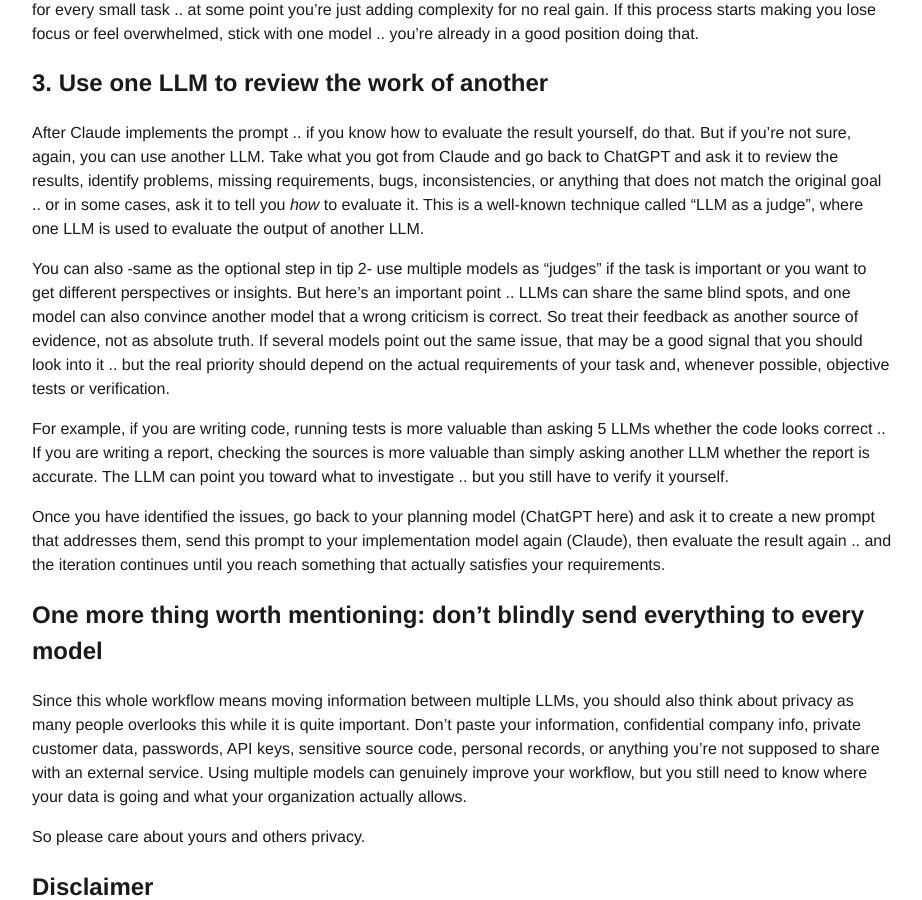
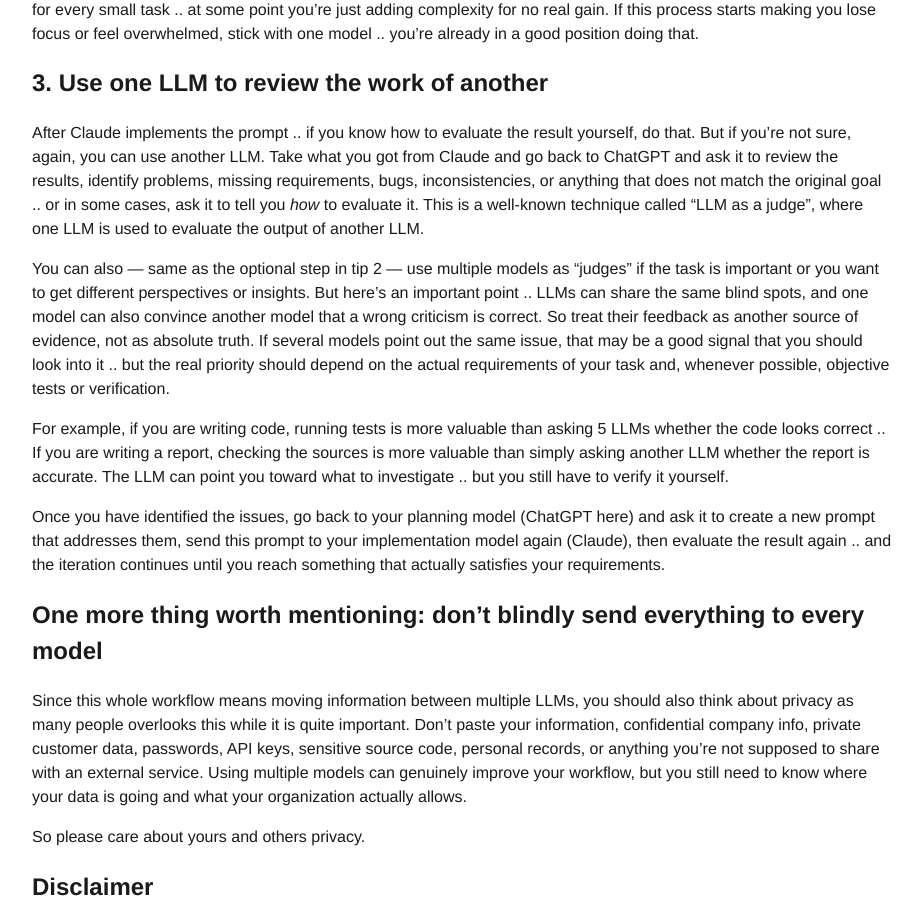
Before and after one commit to MohamedMohy10/blog, a Jekyll site: the page built from _posts/2026-07-30-How-to-Get-Better-Results-from-LLMs-:-3-practical-Tips.md, in a window 1280 px wide and 900 px high, scrolled down 1865 px. Shown: the whole window, without its empty margins (178-1100 px from the left). Built offline with Jekyll 4.4.1, drawn with Linux system fonts in a browser that asks for light colours.

```diff
--- a/_posts/2026-07-30-How-to-Get-Better-Results-from-LLMs-:-3-practical-Tips.md
+++ b/_posts/2026-07-30-How-to-Get-Better-Results-from-LLMs-:-3-practical-Tips.md
@@ -51,7 +51,7 @@ If this process starts making you lose focus or feel overwhelmed, stick with one
 After Claude implements the prompt .. if you know how to evaluate the result yourself, do that. But if you're not sure, again, you can use another LLM.
 Take what you got from Claude and go back to ChatGPT and ask it to review the results, identify problems, missing requirements, bugs, inconsistencies, or anything that does not match the original goal .. or in some cases, ask it to tell you *how* to evaluate it. This is a well-known technique called "LLM as a judge", where one LLM is used to evaluate the output of another LLM.
 
-You can also -same as the optional step in tip 2- use multiple models as "judges" if the task is important or you want to get different perspectives or insights. But here's an important point .. LLMs can share the same blind spots, and one model can also convince another model that a wrong criticism is correct. So treat their feedback as another source of evidence, not as absolute truth.
+You can also — same as the optional step in tip 2 — use multiple models as "judges" if the task is important or you want to get different perspectives or insights. But here's an important point .. LLMs can share the same blind spots, and one model can also convince another model that a wrong criticism is correct. So treat their feedback as another source of evidence, not as absolute truth.
 If several models point out the same issue, that may be a good signal that you should look into it .. but the real priority should depend on the actual requirements of your task and, whenever possible, objective tests or verification.
 
 For example, if you are writing code, running tests is more valuable than asking 5 LLMs whether the code looks correct .. If you are writing a report, checking the sources is more valuable than simply asking another LLM whether the report is accurate.
```
